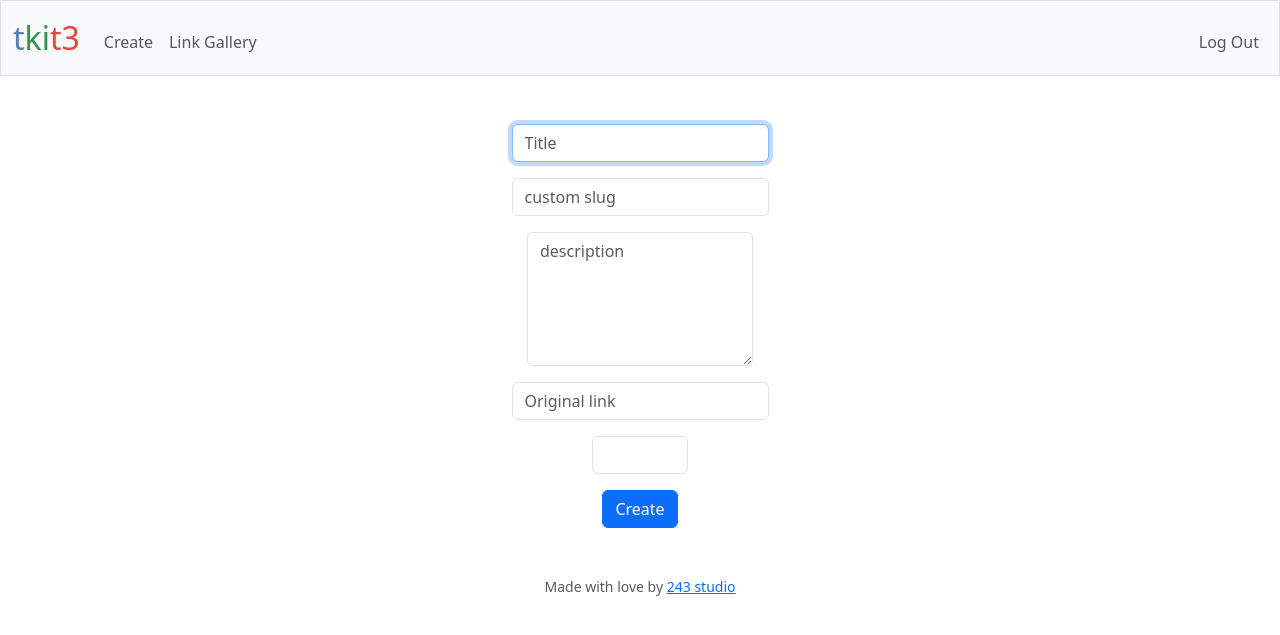
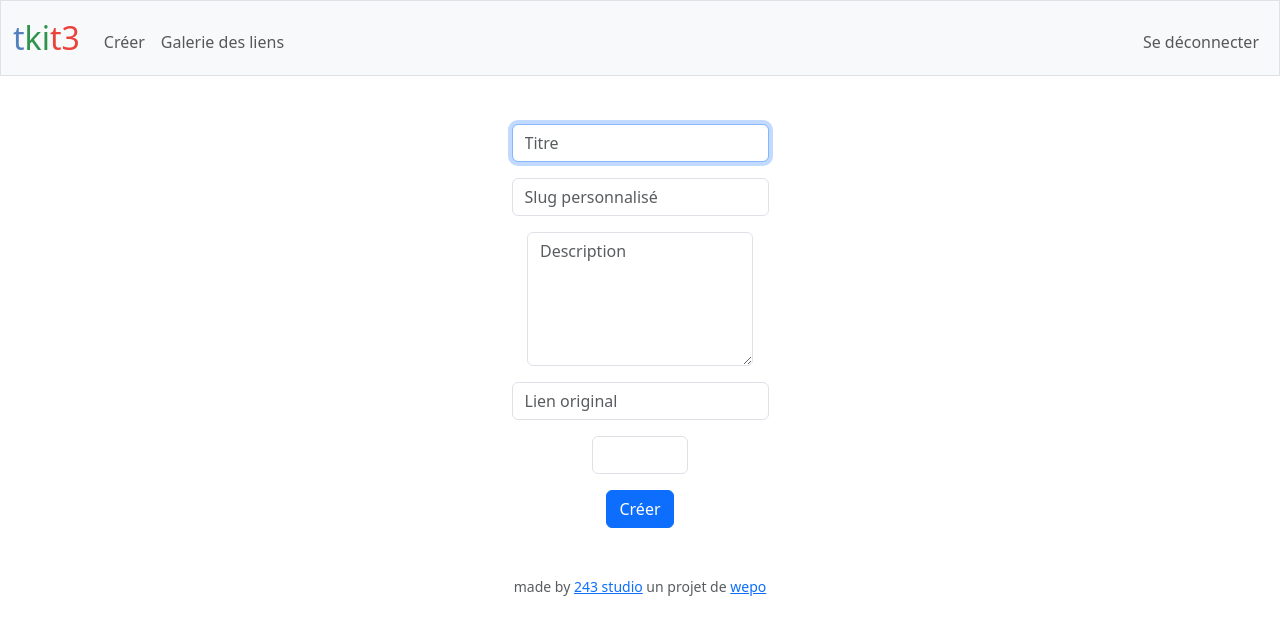
Before and after one commit to 243Studio/1l1, a Flask app: page /create in a window 1280 px wide. Shown: the top 635 px of the page. Run offline with Flask 3, Linux system fonts and the light colour scheme; the visitor is signed in with stand-in values (Sample User, id 1); some libraries are stand-ins or nearby versions.

Commit message:
translated the page in french

```diff
--- a/templates/apology.html
+++ b/templates/apology.html
@@ -1,7 +1,7 @@
 {% extends "layout.html" %}
 
 {% block title %}
-    Apologies
+    Excuses
 {% endblock %}
 
 {% block main %}
--- a/templates/create.html
+++ b/templates/create.html
@@ -1,28 +1,28 @@
 {% extends "layout.html" %}
 
 {% block title %}
-    Create url
+    Créer un lien
 {% endblock %}
 
 {% block main %}
     <form action="/create" method="post">
         <div class="mb-3 ">
-            <input required autocomplete="off" autofocus class="form-control mx-auto w-auto" name="title" placeholder="Title" type="text">
+            <input required autocomplete="off" autofocus class="form-control mx-auto w-auto" name="title" placeholder="Titre" type="text">
         </div>
         <div class="mb-3 ">
-            <input id="custom-slug" autocomplete="off" autofocus class="form-control mx-auto w-auto" name="slug" placeholder="custom slug" type="text">
+            <input id="custom-slug" autocomplete="off" autofocus class="form-control mx-auto w-auto" name="slug" placeholder="Slug personnalisé" type="text">
         </div>
         <div class="mb-3">
-            <textarea required  autocomplete="off" class="form-control mx-auto w-auto"  rows="5" name="description" placeholder="description" type="text"></textarea>
+            <textarea required autocomplete="off" class="form-control mx-auto w-auto" rows="5" name="description" placeholder="Description" type="text"></textarea>
         </div>
 
         <div class="mb-3">
-            <input required autocomplete="off" class="form-control mx-auto w-auto" name="origin" placeholder="Original link" type="text">
+            <input required autocomplete="off" class="form-control mx-auto w-auto" name="origin" placeholder="Lien original" type="text">
         </div>
         <div class="mb-3">
             <input id="char-numb" required autocomplete="off" class="form-control mx-auto w-auto" name="character" type="number" max="7" min="4">
         </div>
-        <button class="btn btn-primary" type="submit">Create</button>
+        <button class="btn btn-primary" type="submit">Créer</button>
     </form>
     {% block javascript %}
     <script src="static/createUrl.js"></script>
--- a/templates/layout.html
+++ b/templates/layout.html
@@ -1,6 +1,6 @@
 <!DOCTYPE html>
 
-<html lang="en">
+<html lang="fr">
 
     <head>
 
@@ -31,20 +31,20 @@
                 <div class="collapse navbar-collapse" id="navbar">
                     {% if session["user_id"] %}
                     <ul class="navbar-nav me-auto mt-2">
-                        <li class="nav-item"><a class="nav-link" href="/create">Create</a></li>
-                        <li class="nav-item"><a class="nav-link" href="/show">Link Gallery</a></li>
-                        <!--<li class="nav-item"><a class="nav-link" href="/quote">Quote</a></li>
-                        <li class="nav-item"><a class="nav-link" href="/history">History</a></li>
-                        <li class="nav-item"><a class="nav-link" href="/loan">Loan</a></li>-->
+                        <li class="nav-item"><a class="nav-link" href="/create">Créer</a></li>
+                        <li class="nav-item"><a class="nav-link" href="/show">Galerie des liens</a></li>
+                        <!--<li class="nav-item"><a class="nav-link" href="/quote">Citation</a></li>
+                        <li class="nav-item"><a class="nav-link" href="/history">Historique</a></li>
+                        <li class="nav-item"><a class="nav-link" href="/loan">Prêt</a></li>-->
                     </ul>
                     <ul class="navbar-nav ms-auto mt-2">
                         {{username}}
-                        <li class="nav-item"><button class="nav-link" id = "logout">Log Out</button></li>
+                        <li class="nav-item"><button class="nav-link" id = "logout">Se déconnecter</button></li>
                     </ul>
                     {% else %}
                     <ul class="navbar-nav ms-auto mt-2">
-                        <li class="nav-item"><a class="nav-link" href="/register">Register</a></li>
-                        <li class="nav-item"><a class="nav-link" href="/login">Log In</a></li>
+                        <li class="nav-item"><a class="nav-link" href="/register">S'inscrire</a></li>
+                        <li class="nav-item"><a class="nav-link" href="/login">Se connecter</a></li>
                     </ul>
                     {% endif %}
                 </div>
@@ -63,24 +63,22 @@
             {% block main %}{% endblock %}
             <div id="popup" class="off">
                 <div>
-                    <h3>Do you really wanna logout ?</h3>
-                    <button class="btn btn-primary" onclick="sendLogOut()">Yes</button>
-                    <button class="btn btn-primary" onclick="closePop()">No</button>
+                    <h3>Voulez-vous vraiment vous déconnecter ?</h3>
+                    <button class="btn btn-primary" onclick="sendLogOut()">Oui</button>
+                    <button class="btn btn-primary" onclick="closePop()">Non</button>
                 </div>
             </div>
         </main>
         <footer class="mb-5">
             <p class="mb-3 small text-center text-muted">
-                Made with love by <a target = "_blank" href="https://243studio.me/">243 studio</a>
+                made by <a target = "_blank" href="https://243studio.me/">243 studio</a> un projet de <a target = "_blank" href="https://wepo.cc/">wepo</a>
             </p>
-
-
         </footer>
 
     </body>
     <script type="text/javascript" src="static/popUp.js"></script>
     {% block javascript %}
 
-    <!-- The contents of myscript.js will be loaded inside the script tag -->
+    <!-- Le contenu de myscript.js sera chargé à l'intérieur de la balise script -->
     {% endblock %}
 </html>
```
Also changed, not shown: templates/index.html (+4 -5 lines), templates/login.html (+4 -4 lines).
